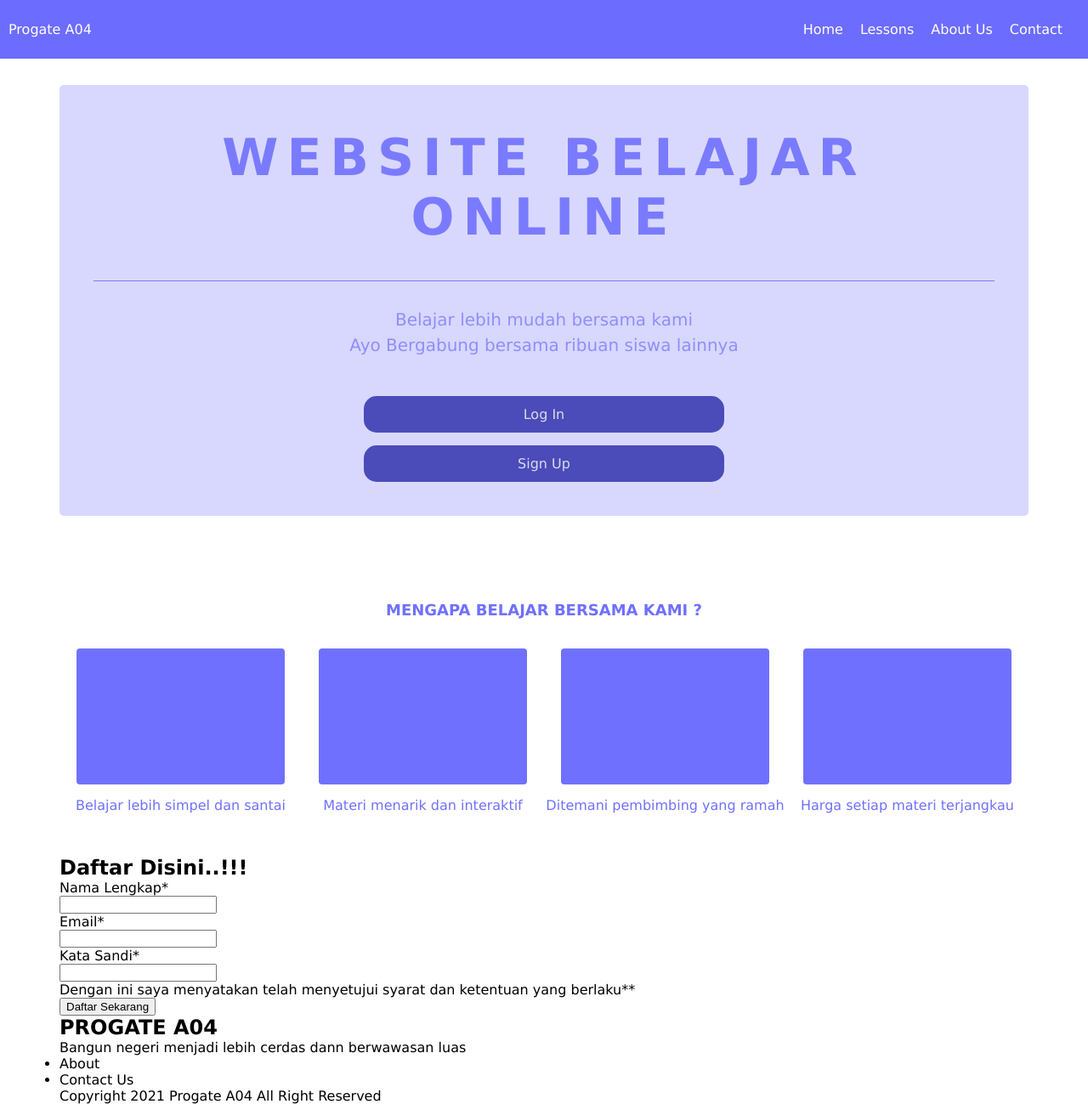
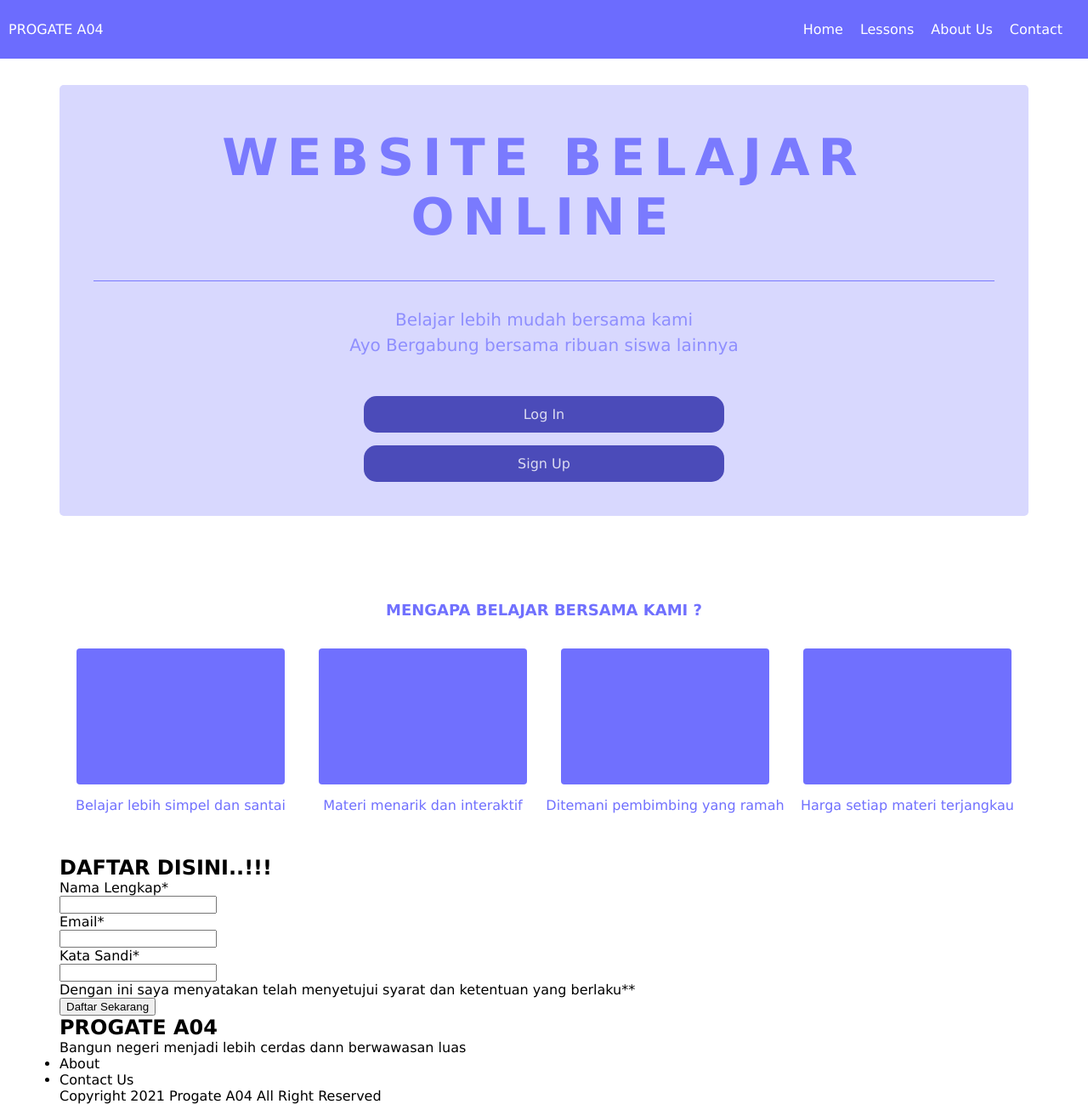
Before and after one commit to mismailzein/Prgate-A04, a plain HTML site: page index.html in a window 1280 px wide. Shown: the whole page at 85% size. Drawn offline with Linux system fonts and the light colour scheme.

Commit message:
Update index.html

```diff
--- a/index.html
+++ b/index.html
@@ -9,7 +9,7 @@
 </head>
 <body>
     <div class="header">
-      <div class="header-left">Progate A04</div>
+      <div class="header-left">PROGATE A04</div>
       <div class="header-right">
         <ul>
           <li>Home</li>
@@ -71,7 +71,7 @@
     </div>
   <div class="contact-form">
     <div class="container">
-      <h2>Daftar Disini..!!!</h2>
+      <h2>DAFTAR DISINI..!!!</h2>
       <p>Nama Lengkap*</p>
       <input>
       <p>Email*</p>
```
